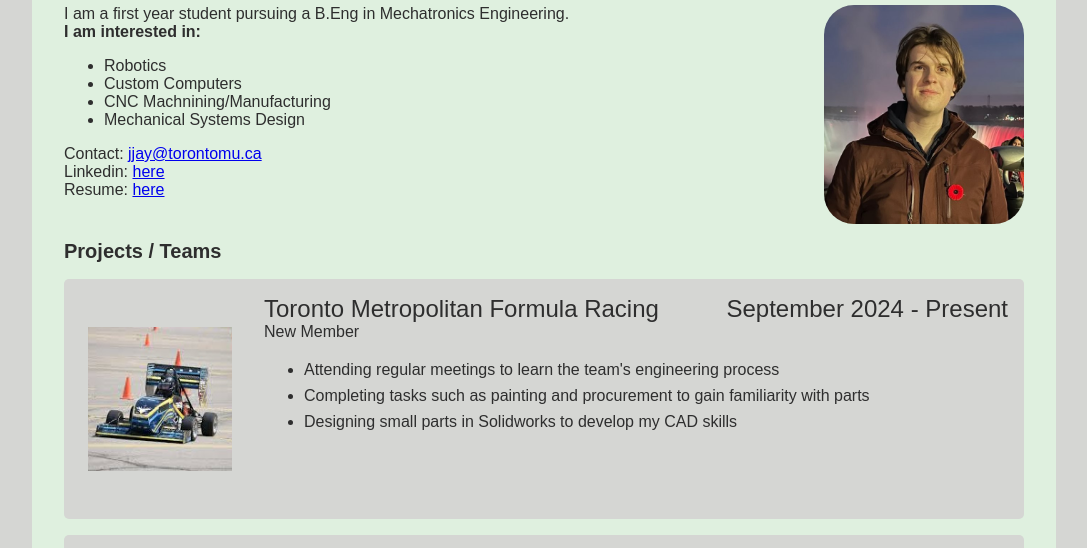
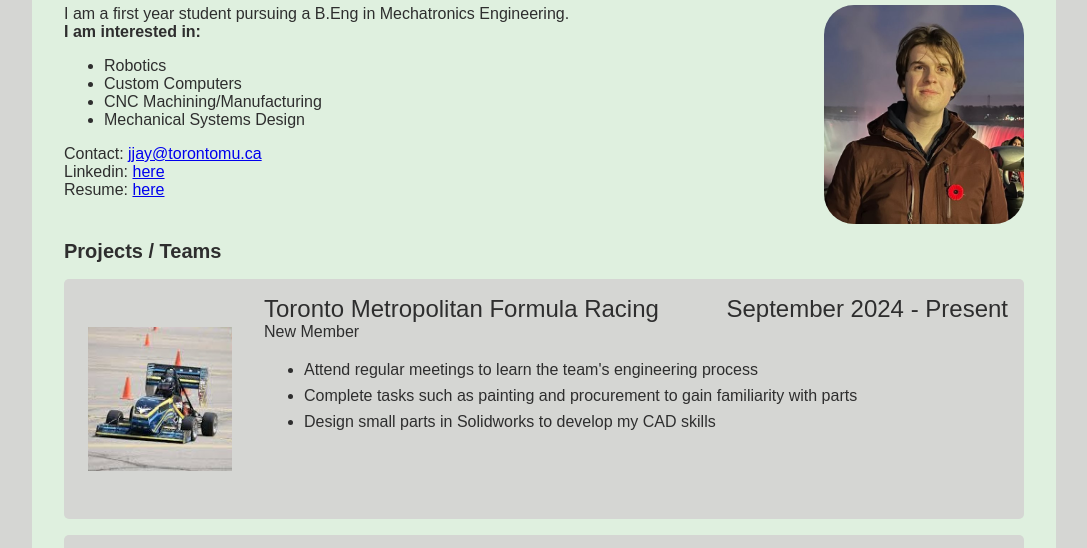
Before and after one commit to johnathan-jay/johnathan-jay.github.io, a plain HTML site: page index.html in a window 1280 px wide. Shown: the part 129-677 px from the top of the page, without its empty margins (96-1183 px from the left). Drawn offline with Linux system fonts and the light colour scheme.

Commit message:
Update index.html

```diff
--- a/index.html
+++ b/index.html
@@ -29,7 +29,7 @@
 						<ul>
 							<li>Robotics</li>
 							<li>Custom Computers</li>
-							<li>CNC Machnining/Manufacturing</li>
+							<li>CNC Machining/Manufacturing</li>
 							<li>Mechanical Systems Design</li>
 						</ul>
 						Contact: <a href="mailto:jjay@torontomu.ca">jjay@torontomu.ca</a>
@@ -64,9 +64,9 @@
 								</span>
 									<span class="experience-body">
 										<ul>
-											<li>Attending regular meetings to learn the team's engineering process</li>
-                                            <li>Completing tasks such as painting and procurement to gain familiarity with parts</li>
-                                            <li>Designing small parts in Solidworks to develop my CAD skills</li>
+											<li>Attend regular meetings to learn the team's engineering process</li>
+                                            <li>Complete tasks such as painting and procurement to gain familiarity with parts</li>
+                                            <li>Design small parts in Solidworks to develop my CAD skills</li>
 										</ul>
 									</span>
 								</span>
```
